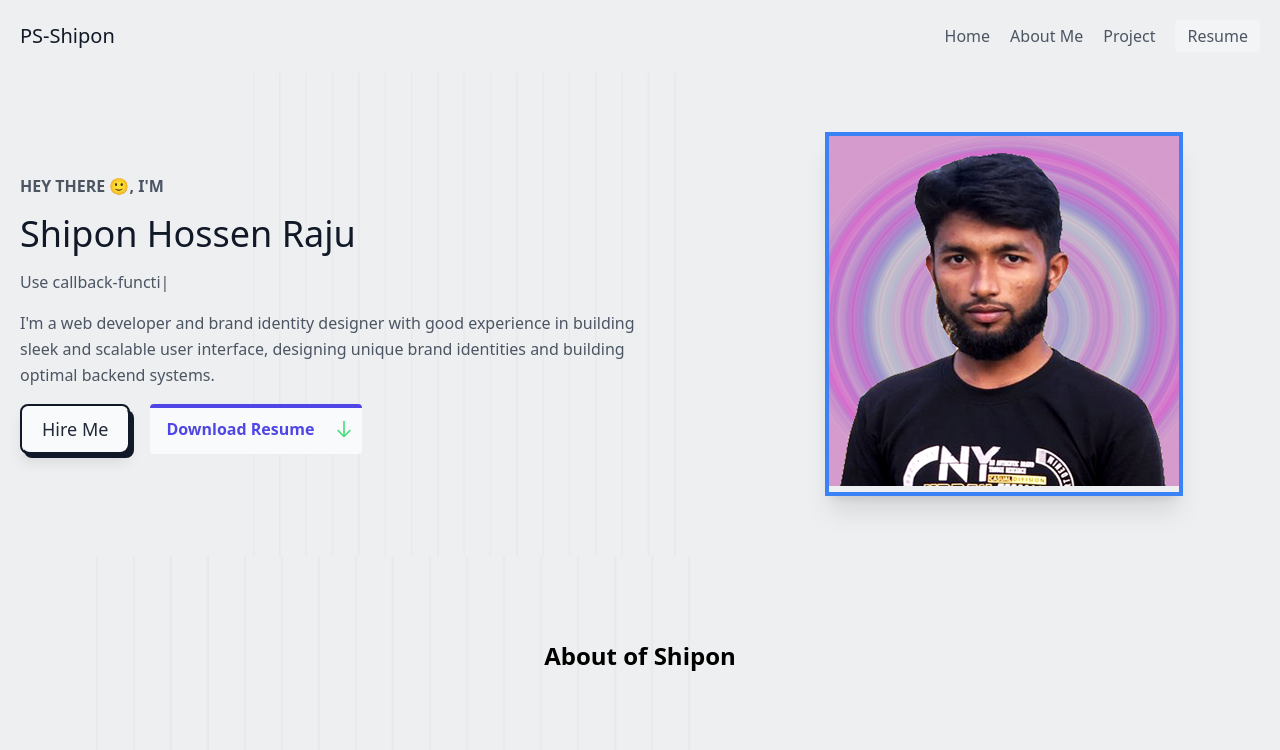
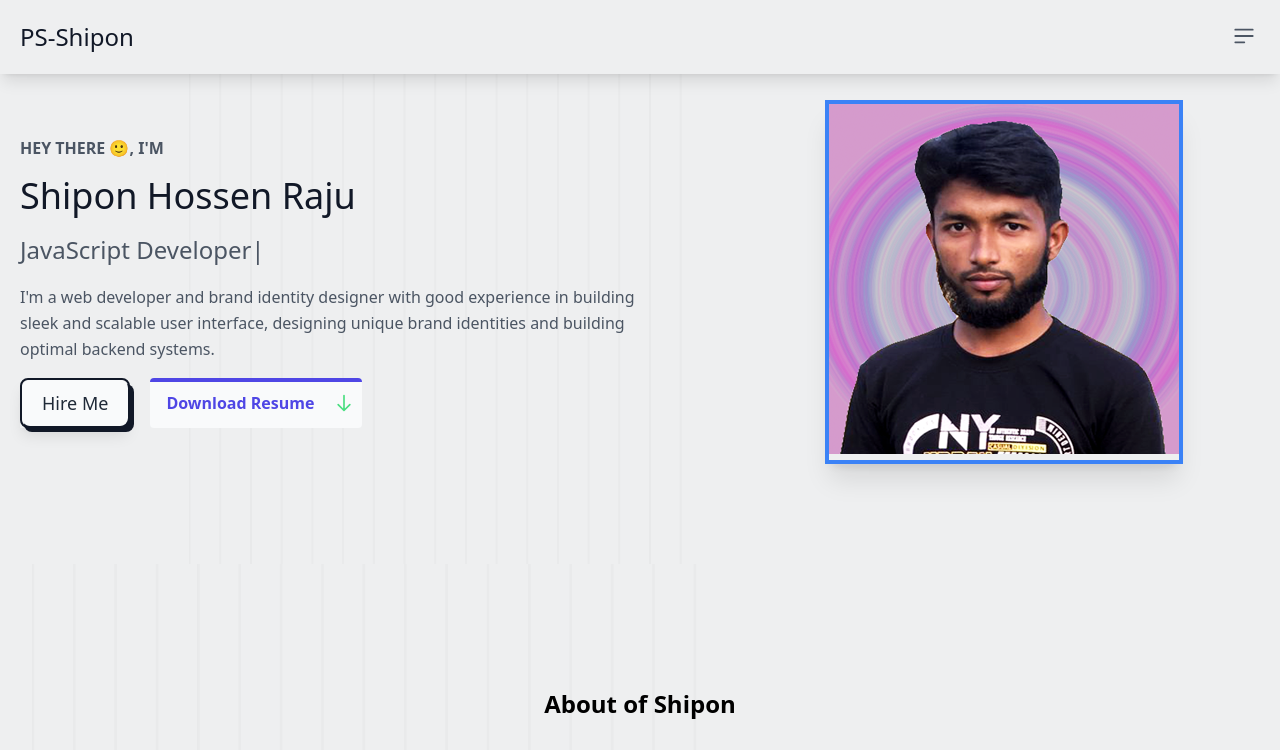
Before and after one commit to ProgrammerShipon/My-Portfolio, a React (Vite) app: page / in a window 1280 px wide. Shown: the top 750 px of the page. Built offline with nearby package versions, Linux system fonts and the light colour scheme.

Commit message:
Responsive Navbar Design

```diff
--- a/src/Components/Header/Navbar.jsx
+++ b/src/Components/Header/Navbar.jsx
@@ -1,38 +1,99 @@
-import { NavLink } from "react-router-dom";
+import { useEffect, useRef, useState } from "react";
 import LogoCP from "../LogoCP/LogoCP";
+import { HiMiniBars3BottomLeft } from "react-icons/hi2";
+import { FaEnvelope } from "react-icons/fa";
 
 const Navbar = () => {
+	const [isOpen, setIsOpen] = useState(false);
+	const menuRef = useRef(null);
+
+	const menuToggle = () => {
+		setIsOpen(!isOpen);
+	};
+
+	useEffect(() => {
+		const handleOutsideClick = (event) => {
+			if (menuRef.current && !menuRef.current.contains(event.target)) {
+				setIsOpen(false);
+			}
+		};
+
+		window.addEventListener("click", handleOutsideClick);
+
+		return () => {
+			window.removeEventListener("click", handleOutsideClick);
+		};
+	}, []);
+
 	const menuItems = (
 		<>
-			<NavLink to="/" className="mr-5 hover:text-gray-900">
-				Home
-			</NavLink>
-			<NavLink
-				// to="/about-me"
-				className="mr-5 hover:text-gray-900"
+			<a
+				href="#home"
+				className="mr-5 md:block md:w-full hover:text-gray-900 hover:bg-slate-100 transition py-1 px-2 duration-300"
 			>
-				About Me
-			</NavLink>
-			<NavLink
-				// to="project"
-				className="mr-5 hover:text-gray-900"
+				<span className="transform hover:translate-x-2 transition block w-full h-full duration-300">
+					Home
+				</span>
+			</a>
+			<a
+				href="#AboutMe"
+				className="mr-5 md:block md:w-full hover:text-gray-900 hover:bg-slate-100 transition py-1 px-2 duration-300"
 			>
-				Project
-			</NavLink>
+				<span className="transform hover:translate-x-2 transition block w-full h-full duration-300">
+					About Me
+				</span>
+			</a>
+			<a
+				href="#projects"
+				className="mr-5 md:block md:w-full hover:text-gray-900 hover:bg-slate-100 transition py-1 px-2 duration-300"
+			>
+				<span className="transform hover:translate-x-2 transition block w-full h-full duration-300">
+					Project
+				</span>
+			</a>
+			<a
+				href="#Contact"
+				className="mr-5 block w-full hover:text-gray-900 hover:bg-slate-100 transition py-1 px-2"
+			>
+				<span className="transform hover:translate-x-2 transition block w-full h-full duration-300">
+					Contact Me
+				</span>
+			</a>
 		</>
 	);
 
 	return (
 		<div>
-			<header className="text-gray-600 body-font shadow-md bg-[#eeeff0]">
-				<div className="mc flex flex-wrap p-5 flex-col md:flex-row items-center">
-					<LogoCP />
-					<nav className="md:ml-auto flex flex-wrap items-center text-base justify-center">
+			<header className="text-gray-600 body-font shadow-lg md:fixed md:top-0 md:block md:left-0 md:w-full md:z-50 bg-[#eeeff0]">
+				<div className="mc flex flex-wrap justify-between p-5 md:flex-row items-center">
+					<div className="justify-start">
+						<LogoCP />
+					</div>
+
+					{/* <nav className="md:ml-auto md:flex flex-wrap items-center text-base hidden justify-center">
 						{menuItems}
-					</nav>
-					<button className="inline-flex items-center bg-gray-100 border-0 py-1 px-3 focus:outline-none hover:bg-gray-200 rounded text-base mt-4 md:mt-0">
-						Resume
-					</button>
+					</nav> */}
+
+					<div className="relative" ref={menuRef}>
+						<button
+							onClick={menuToggle}
+							className="hover:focus:bg-slate-300 p-1 rounded transition duration-300"
+						>
+							<HiMiniBars3BottomLeft className="text-2xl" />
+						</button>
+
+						{/* {isOpen && ( */}
+						<div
+							className={`absolute right-0 top-[calc(100%+20px)] bg-slate-200 p-1 rounded shadow-lg transition duration-300 transform origin-top ${
+								isOpen ? "opacity-1 scale-y-100 " : "opacity-0 scale-y-0"
+							}`}
+						>
+							<nav className="flex flex-col items-start text-base justify-start min-w-[150px]">
+								{menuItems}
+							</nav>
+						</div>
+						{/* )} */}
+					</div>
 				</div>
 			</header>
 		</div>
--- a/src/Components/LogoCP/LogoCP.jsx
+++ b/src/Components/LogoCP/LogoCP.jsx
@@ -3,7 +3,7 @@ import { Link } from "react-router-dom";
 const LogoCP = () => {
 	return (
 		<>
-			<Link className="flex title-font font-medium items-center text-xl text-gray-900 mb-4 md:mb-0 select-none">
+			<Link className="flex title-font justify-start font-medium items-center text-2xl text-gray-900 mb-4 md:mb-0 select-none">
 				{" "}
 				<span>PS</span>-Shipon{" "}
 			</Link>
--- a/src/Components/TypingAnimation/TypingAnimation.jsx
+++ b/src/Components/TypingAnimation/TypingAnimation.jsx
@@ -7,23 +7,17 @@ const TypingAnimation = () => {
 		<>
 			<TypeAnimation
 				sequence={[
-					1500,
-					() => {
-						setTypingStatus("Typing...");
-					},
-					"Use callback-functions to trigger events",
-					() => {
-						setTypingStatus("Done Typing");
-					},
-					1000,
-					() => {
-						setTypingStatus("Deleting...");
-					},
-					"",
-					() => {
-						setTypingStatus("Done Deleting");
-					},
+					"Web Developer",
+					2000,
+					"JavaScript Developer",
+					2000,
+					"React Developer",
+					2000,
+					"MERN Stack Developer",
+					2000,
+					"Front-End Developer",
 				]}
+				style={{ fontSize: "1.5em" }}
 				repeat={Infinity}
 			/>
 		</>
--- a/src/Pages/Home/Banner/Banner.jsx
+++ b/src/Pages/Home/Banner/Banner.jsx
@@ -10,7 +10,7 @@ const Banner = () => {
 
 	return (
 		<>
-			<section className="text-gray-600 section-bg body-font">
+			<section id="home" className="text-gray-600 section-bg body-font">
 				<div className="mc flex px-5 md:flex-row flex-col items-center">
 					<div className="lg:flex-grow md:w-1/2 lg:pr-24 md:pr-16 flex gap-4 flex-col md:items-start md:text-left mb-16 md:mb-0 items-center text-center">
 						<h3 className="text-md font-semibold"> HEY THERE 🙂, I{`'`}M </h3>
--- a/src/Pages/Home/Contact/Contact.jsx
+++ b/src/Pages/Home/Contact/Contact.jsx
@@ -7,7 +7,7 @@ const Contact = () => {
 	useAos();
 
 	return (
-		<section className="text-gray-600 body-font relative">
+		<section id="Contact" className="section-bg body-font relative">
 			<div className="container px-5 py-24 mx-auto flex sm:flex-nowrap flex-wrap">
 				<div
 					data-aos="fade-right"
@@ -52,7 +52,15 @@ const Contact = () => {
 					</div>
 				</div>
 
-				<Form />
+				<div
+					data-aos="fade-left"
+					data-aos-anchor="#example-anchor"
+					data-aos-offset="500"
+					data-aos-duration="500"
+					className="lg:w-1/3 md:w-1/2 bg-white flex flex-col md:ml-auto w-full md:py-8 px-8 mt-8 md:mt-0"
+				>
+					<Form />
+				</div>
 			</div>
 		</section>
 	);
--- a/src/Pages/Home/Contact/Form.jsx
+++ b/src/Pages/Home/Contact/Form.jsx
@@ -35,13 +35,6 @@ const Form = () => {
 
 	return (
 		<>
-			<div
-				data-aos="fade-left"
-				data-aos-anchor="#example-anchor"
-				data-aos-offset="500"
-				data-aos-duration="500"
-				className="lg:w-1/3 md:w-1/2 bg-white flex flex-col md:ml-auto w-full md:py-8 mt-8 md:mt-0"
-			>
 			<h2 className="text-gray-900 text-lg mb-1 font-medium title-font">
 				Connect with me
 			</h2>
@@ -51,6 +44,7 @@ const Form = () => {
 						Name
 					</label>
 					<input
+						required
 						type="text"
 						id="name"
 						name="user_name"
@@ -62,6 +56,7 @@ const Form = () => {
 						Email
 					</label>
 					<input
+						required
 						type="email"
 						id="email"
 						name="user_email"
@@ -69,13 +64,11 @@ const Form = () => {
 					/>
 				</div>
 				<div className="relative mb-4">
-						<label
-							htmlFor="message"
-							className="leading-7 text-sm text-gray-600"
-						>
+					<label htmlFor="message" className="leading-7 text-sm text-gray-600">
 						Message
 					</label>
 					<textarea
+						required
 						id="message"
 						name="message"
 						className="w-full bg-white rounded border border-gray-300 focus:border-indigo-500 focus:ring-2 focus:ring-indigo-200 h-32 text-base outline-none text-gray-700 py-1 px-3 resize-none leading-6 transition-colors duration-200 ease-in-out"
@@ -89,7 +82,6 @@ const Form = () => {
 					Send Now
 				</button>
 			</form>
-			</div>
 		</>
 	);
 };
--- a/src/Pages/Home/Projects/Projects.jsx
+++ b/src/Pages/Home/Projects/Projects.jsx
@@ -13,7 +13,7 @@ const Projects = () => {
 	}, []);
 
 	return (
-		<section className="text-gray-600 body-font section-bg">
+		<section id="projects" className="text-gray-600 body-font section-bg">
 			<div className="mc px-5">
 				<div>
 					<SectionTitle
--- a/src/index.css
+++ b/src/index.css
@@ -1,6 +1,10 @@
 @tailwind base;
 @tailwind components;
 @tailwind utilities;
+
+html {
+	scroll-behavior: smooth;
+}
 
 :root {
 	/* --background-color: #01152a; */
@@ -12,9 +16,10 @@
 }
 
 .section-bg {
-	padding: 60px 0;
 	background: var(--background-color) url("./assets/body-bg-pattern.svg");
 	background-position: top;
 	background-size: contain;
 	background-repeat: no-repeat;
+
+	@apply md:py-[100px] py-5;
 }
```
Lines whose indentation alone changed are shown as unchanged.
